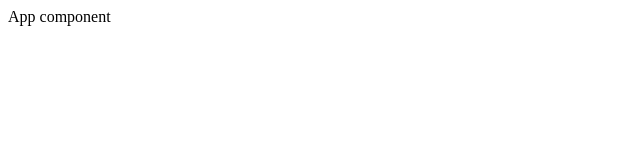
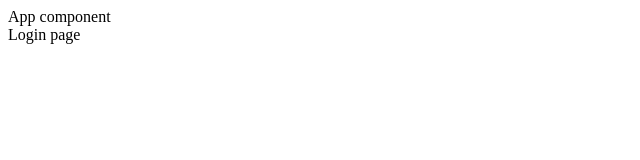
Before and after one commit to dmalashev/eCommerce-Application, a React app in the folder eCommerce-Application/: page / in a window 1280 px wide. Shown: the top 160 px of the page, without its empty margins (0-640 px from the left). Built offline with nearby package versions, Linux system fonts and the light colour scheme; the HTML template or start-up script is replaced by a standard one.

Commit message:
feat: add routes to app component

```diff
--- a/eCommerce-Application/src/app/App.tsx
+++ b/eCommerce-Application/src/app/App.tsx
@@ -1,3 +1,22 @@
+import { BrowserRouter, Route, Routes } from 'react-router';
+import Login from '../pages/Login';
+import Registration from '../pages/Registration';
+import NotFound from '../pages/NotFound';
+import Catalog from '../pages/Catalog';
+
 export default function App() {
-  return <div>App component</div>;
+  return (
+    <div>
+      App component
+      <BrowserRouter>
+        <Routes>
+          <Route path="/" element={<Login />}></Route>
+          <Route path="login" element={<Login />}></Route>
+          <Route path="registration" element={<Registration />}></Route>
+          <Route path="catalog" element={<Catalog />}></Route>
+          <Route path="*" element={<NotFound />}></Route>
+        </Routes>
+      </BrowserRouter>
+    </div>
+  );
 }
```
